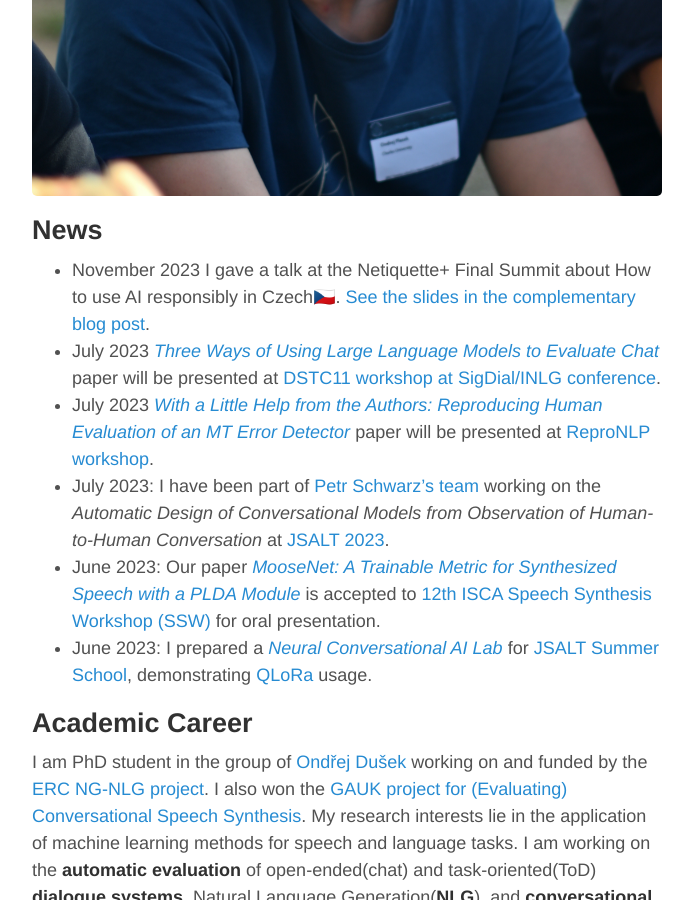
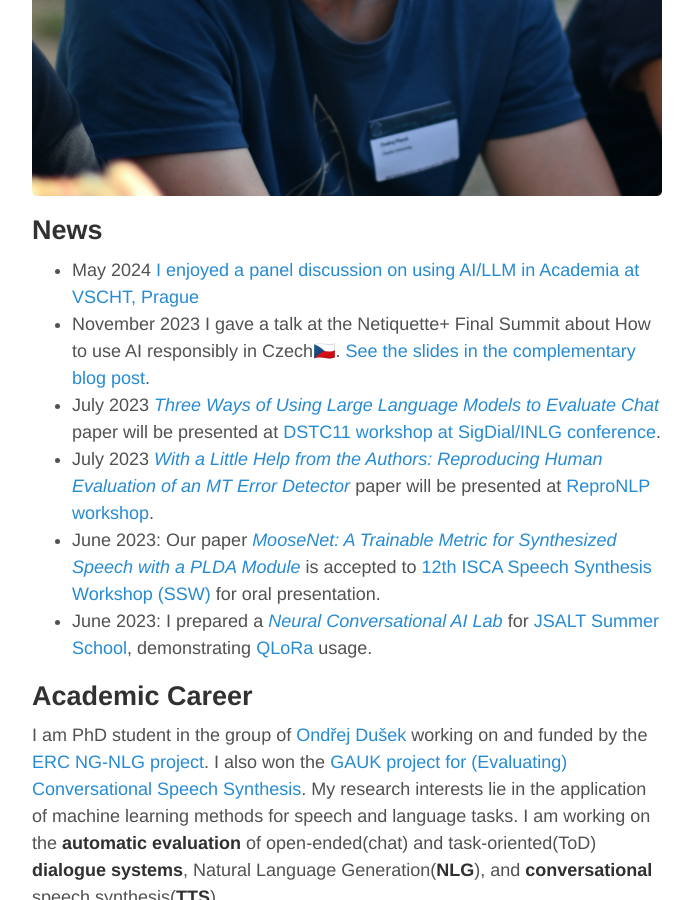
Before and after one commit to oplatek/oplatek.github.io, a Jekyll site: the page built from index.md, in a window 1280 px wide and 900 px high, scrolled down 1050 px. Shown: the whole window, without its empty margins (293-986 px from the left). Built offline with Jekyll 4.4.1, drawn with Linux system fonts in a browser that asks for light colours.

Commit message:
update news

```diff
--- a/index.md
+++ b/index.md
@@ -37,10 +37,11 @@ _Take a look at what I do:_
 
 
 ## News
+* May 2024 [I enjoyed a panel discussion on using AI/LLM in Academia at VSCHT, Prague](https://www.linkedin.com/posts/ondrejplatek_we-did-it-me-and-my-partner-in-crime-dajana-activity-7201491526655320065-rZoX)
 * November 2023 I gave a talk at the Netiquette+ Final Summit about How to use AI responsibly in Czech🇨🇿. [See the slides in the complementary blog post](https://opla.cz/2023/11/29/ai-etika/).
 * July 2023 _[Three Ways of Using Large Language Models to Evaluate Chat](http://arxiv.org/abs/2308.06502)_ paper will be presented at [DSTC11 workshop at SigDial/INLG conference](https://sigdialinlg2023.github.io/workshops.html).
 * July 2023 _[With a Little Help from the Authors: Reproducing Human Evaluation of an MT Error Detector](http://arxiv.org/abs/2308.06527)_ paper will be presented at [ReproNLP workshop](https://repronlp.github.io/).
-* July 2023: I have been part of [Petr Schwarz's](https://www.linkedin.com/in/petrschwarz/) [team](https://www.linkedin.com/posts/petrschwarz_jsalt-esperanto-activity-7092111057644568577-jTiL) working on the _Automatic Design of Conversational Models from Observation of Human-to-Human Conversation_ at [JSALT 2023](https://jsalt2023.univ-lemans.fr/en/index.html).
+<!-- * July 2023: I have been part of [Petr Schwarz's](https://www.linkedin.com/in/petrschwarz/) [team](https://www.linkedin.com/posts/petrschwarz_jsalt-esperanto-activity-7092111057644568577-jTiL) working on the _Automatic Design of Conversational Models from Observation of Human-to-Human Conversation_ at [JSALT 2023](https://jsalt2023.univ-lemans.fr/en/index.html). -->
 * June 2023: Our paper _[MooseNet: A Trainable Metric for Synthesized Speech with a PLDA Module](https://arxiv.org/abs/2301.07087)_ is accepted to [12th ISCA Speech Synthesis Workshop (SSW)](https://ssw2023.org/index.php/conference-program/program/) for oral presentation.
 * June 2023: I prepared a [_Neural Conversational AI Lab_](https://github.com/keya-dialog/jsalt-dialogue-lab) for [JSALT Summer School](https://jsalt2023.univ-lemans.fr/en/summer-school.html), demonstrating [QLoRa](https://huggingface.co/blog/4bit-transformers-bitsandbytes) usage.
 
```
